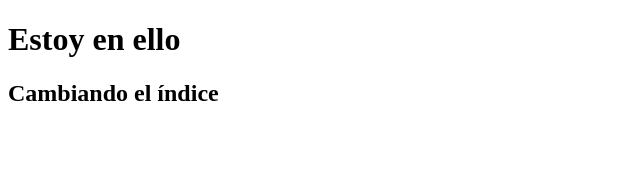
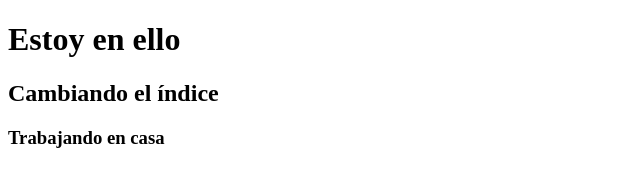
Before and after one commit to juandegaray/juandegaray.github.io, a plain HTML site: page index.html in a window 1280 px wide. Shown: the whole page, without its empty margins (0-640 px from the left). Drawn offline with Linux system fonts and the light colour scheme.

Commit message:
desde casa

```diff
--- a/index.html
+++ b/index.html
@@ -8,5 +8,6 @@
 <body>
     <h1>Estoy en ello</h1>
     <h2>Cambiando el índice</h2>
+    <h3>Trabajando en casa</h3>
 </body>
 </html>
```
